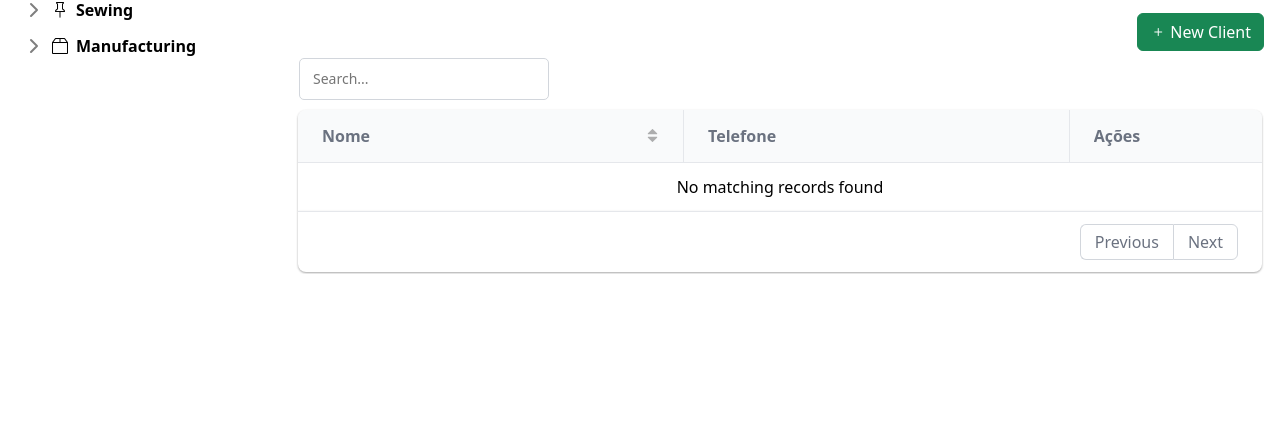
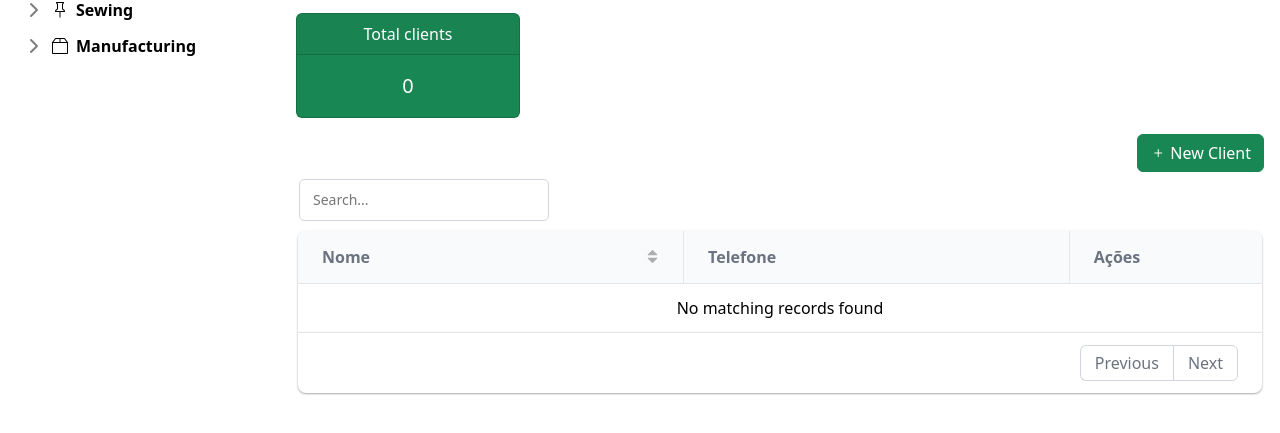
Before and after one commit to eoBattisti/proj-ams, a Django app: page /clients/ in a window 1280 px wide. Shown: the part 85-518 px from the top of the page. Run offline with Django 5.2, Linux system fonts and the light colour scheme; a user stored in the database is signed in; data that the repository does not hold is empty; some libraries are stand-ins or nearby versions.

Commit message:
fix: adjusted html files

```diff
--- a/django/clients/templates/clients/list.html
+++ b/django/clients/templates/clients/list.html
@@ -24,6 +24,17 @@
 
 {% block content %}
 
+<div class="row">
+  <div class="col-sm-3">
+    <div class="card text-bg-success mb-3" style="max-width: 18rem;">
+      <div class="card-header text-center">{% trans 'Total clients' %}</div>
+      <div class="card-body">
+        <p class="card-text fs-5 text-center">{{ total_clients }}</p>
+      </div>
+    </div>
+  </div>
+</div>
+
 <div class="d-flex justify-content-end">
   <button type="button" class="btn btn-success">
     <i class="bi bi-plus"></i>
--- a/django/clients/views.py
+++ b/django/clients/views.py
@@ -19,6 +19,11 @@ from .models import Client
 
 class ClientListView(LoginRequiredMixin, TemplateView):
     template_name = "clients/list.html"
+
+    def get_context_data(self, **kwargs):
+        context = super().get_context_data(**kwargs)
+        context["total_clients"] = Client.objects.count()
+        return context
 
 
 class ClientListJsonView(LoginRequiredMixin, ListView):
--- a/django/core/models.py
+++ b/django/core/models.py
@@ -5,8 +5,8 @@ from django.db import models
 
 class AbstractBaseModel(models.Model):
     id = models.UUIDField(primary_key=True, default=uuid.uuid4, editable=False)
-    created_at = models.DateTimeField(name="Created At", auto_now_add=True)
-    updated_at = models.DateTimeField(name="Updated At", auto_now=True)
+    created_at = models.DateTimeField(verbose_name="Created At", auto_now_add=True)
+    updated_at = models.DateTimeField(verbose_name="Updated At", auto_now=True)
 
     class Meta:
         abstract = True
```
Also changed, not shown: django/clients/migrations/0001_initial.py, django/clients/migrations/0002_alter_address_city_alter_address_neighborhood_and_more.py (deleted), django/garments/migrations/0001_initial.py, django/orders/migrations/0001_initial.py, django/sales/migrations/0001_initial.py, django/tasks/migrations/0001_initial.py.
